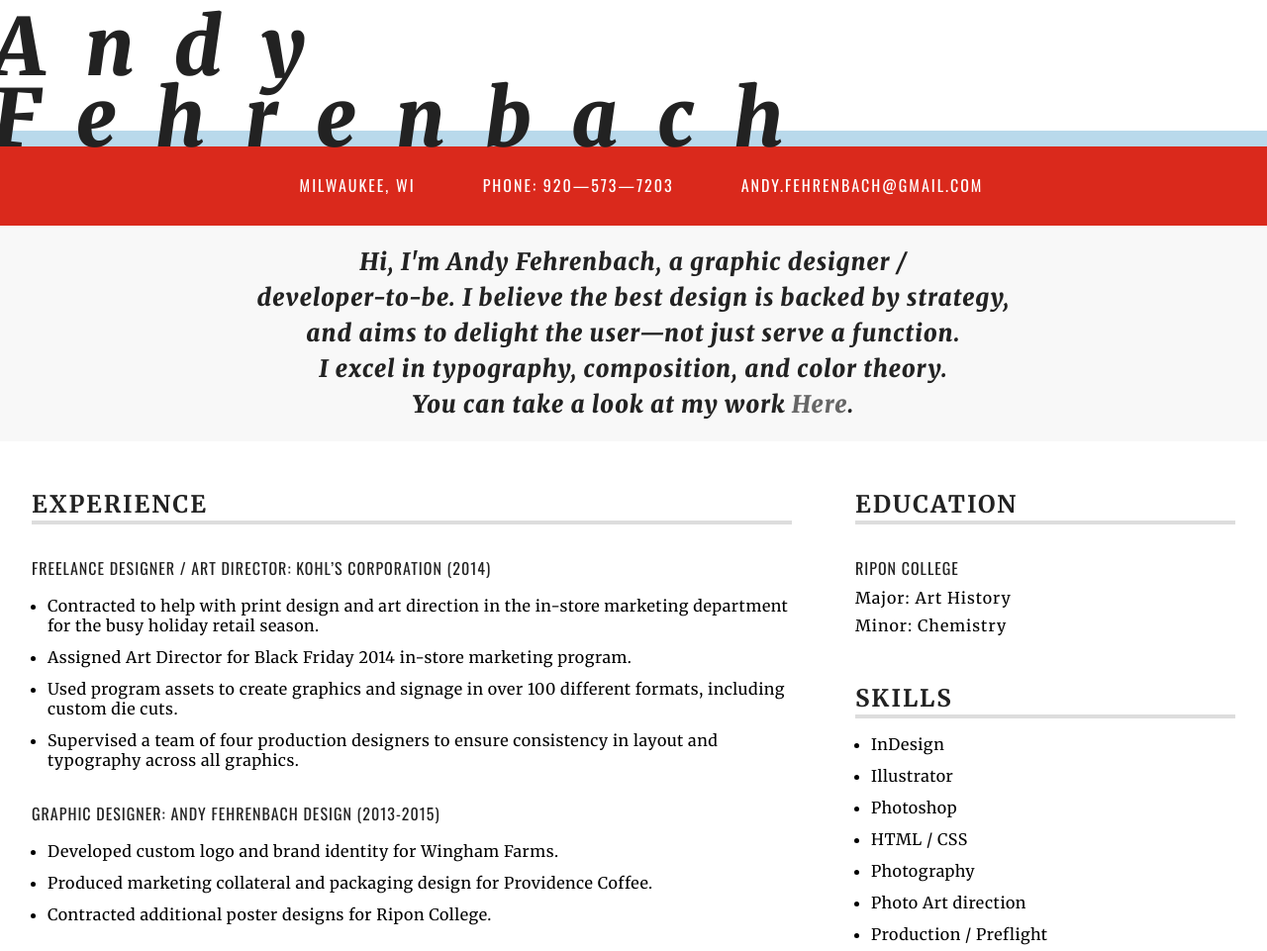
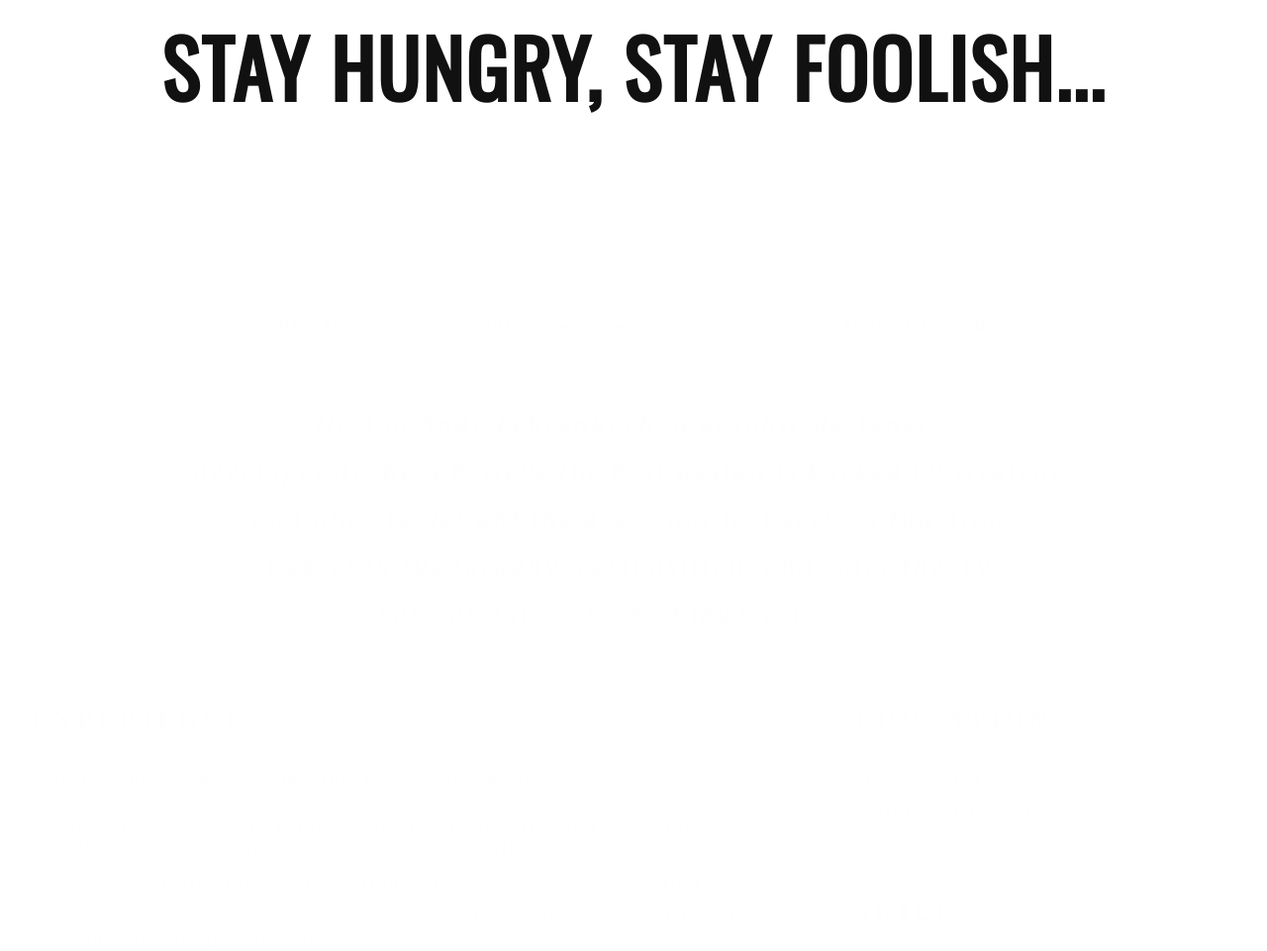
Before and after one commit to andyfehrenbach/andyfehrenbach.github.io, a plain HTML site: page index.html in a window 1280 px wide. Shown: the top 961 px of the page at 99% size. Drawn offline with nearby package versions, Linux system fonts and the light colour scheme.

Commit message:
Resume_R2
This is Revision 2 of my resume, after week 1 of prime pre work.

```diff
--- a/index.html
+++ b/index.html
@@ -2,38 +2,40 @@
 
 <html>
     <head>
-        <link href='http://fonts.googleapis.com/css?family=Merriweather:900italic,700,400|Oswald' rel='stylesheet' type='text/css'>
+        <link href='http://fonts.googleapis.com/css?family=Merriweather:900italic,700, 700italic,400|Oswald' rel='stylesheet' type='text/css'>
 
-        <link rel="stylesheet" type="text/css" href="stylesheet.css">
+        <link rel="stylesheet" href="stylesheet.css">
 
-        <meta http-equiv="content-type" content="text/php; charset=utf-8" />
+        <meta charset="UTF-8">
 
         <title>Andy Fehrenbach - Resume</title>
     </head>
 
     <body>
-        <div class="container">
-            <div class="masthead">
-                <h1> <a href="http://www.andyfehrenbach.com"> Andy <br> Fehrenbach </a></h1>
-            </div>
+        <div class="lead-in">
+            <h1>Stay hungry, stay foolish...<h1>
+        </div>
+               <header>
+            <h1> <a href="http://www.andyfehrenbach.com"> Andy <br> Fehrenbach </a></h1>
+                </header>
 
-        <div class="bar">
+
+        <nav>
             <ul>
                 <li>Milwaukee, WI</li>
                 <li>Phone: 920—573—7203</li>
                 <li>andy.fehrenbach@gmail.com</li>
             </ul>
-        </div>
+        </nav>
 
-        <div class="body">
+        <main>
 
             <div class= "intro">
                 <h1> Hi, I'm Andy Fehrenbach, a graphic designer / <br>developer-to-be. I believe the best design is backed by strategy,<br> and aims to delight the user—not just serve a function.<br> I excel in typography, composition, and color theory. <br> You can take a look at my work <a href= "http://www.andyfehrenbach.com"> Here</a>. </h1>
             </div>
 
-            <div class="rule"></div>
 
-            <div class="col-left">
+            <section>
                 <h2>Experience</h2>
                         <h3>Freelance Designer / Art Director: Kohl’s Corporation (2014)</h3>
                         <ul>
@@ -64,9 +66,9 @@ in layout and typography across all graphics.</li>
                             <li>In anticipation of art directing photoshoots, I photographed children’s
 activities at a busy summer camp in many challenging conditions.</li>
                         </ul>
-            </div>
+            </section>
 
-            <div class="col-right">
+            <aside>
                  <h2>Education</h2>
                     <h3>Ripon College</h3>
                     <p><strong>Major:</strong> Art History</p>
@@ -94,9 +96,9 @@ activities at a busy summer camp in many challenging conditions.</li>
                         <li>Design Milk</li>
                         <li>Grain Edit</li>
                     </ul>
-            </div>
+            </aside>
 
-        </div>
+       </main>
 
     </body>
 
--- a/stylesheet.css
+++ b/stylesheet.css
@@ -24,43 +24,78 @@ time, mark, audio, video {
 	vertical-align: baseline;
 }
 /*end reset*/
+body{
+	background-color: #fff;
+	transition: background-color 10s cubic-bezier(.22,0,.74,.01);
+	margin-top: 0;
+}
+
+body:hover{
+	background-color: #111;
+}
 
 h1, h2, h3, h4, p, li {
-	color: #000;
-	letter-spacing: 1px;
+	color: #fefefe;
+	letter-spacing: 3px;
 	font-family: 'merriweather', georgia, serif;
 	font-size: 1em;
 	font-weight: 400;
+
 }
+
 
 h1 {
 	font-weight: 900;
 	font-style: italic;
+	font-size: 4em;
+	z-index: 1;
+	margin-top: 0px;
+	text-align: center;
+	letter-spacing: 5px;
+}
+.lead-in h1{
+	color: #111;
+	text-align: center;
+	letter-spacing: 2px;
+	font-family: Oswald;
+	font-style: normal;
+	text-transform: uppercase;
 	font-size: 5em;
-	z-index: 1;
-	color: #222;
-	margin-top: 0px;
+}
+.lead-in {
+margin-top: .5em;
+}
+.intro{
+	margin-top: 2em;
 }
 
 .intro h1 {
 	text-align: center;
 	font-weight: 700;
 	font-size: 1.5em;
-	line-height: 1.5em;
+	line-height: 2em;
 	padding: .8em 0px;
 	margin: 0px;
-	background-color: #f8f8f8;
+	letter-spacing: 3px;
+}
+
+.intro a{
+	color: #fff;
+}
+
+.intro a:hover{
+	text-decoration: underline #666;
+	color: #b9d9eb;
 
 }
 
 h2{
 	font-weight: 700;
 	font-size: 1.5em;
-	color:#222;
-	border-bottom: 4px solid #ddd;
+	border-bottom: 2px solid #fff;
 	padding-bottom: 1px;
 	text-transform: uppercase;
-	letter-spacing: 2px;
+	letter-spacing: 6px;
 	margin-top: 2em;
 	margin-bottom: 0em;
 }
@@ -69,7 +104,6 @@ h3, h4 {
 	font-family: 'oswald', sans-serif;
 	font-size: 1em;
 	margin: 0px;
-	color: #222;
 	text-transform: uppercase;
 	margin-top: 2em;
 }
@@ -77,12 +111,13 @@ h3, h4 {
 
 ul{
 	padding-left: 1em;
-	margin-top: 1em;
+	margin-top: 1.5em;
+	list-style-type: square;
 }
 
 li{
-	margin-bottom: .75em;
-	letter-spacing: .5px;
+	margin-bottom: 1em;
+	letter-spacing: 2px;
 }
 p{
 	margin:.5em 0;
@@ -97,63 +132,63 @@ a:hover {
 color: #da291c;
 }
 
-.masthead a{
-	color: #222;
-}
-
-.masthead a:hover{
-	letter-spacing: .5em;
-}
-
-.bar ul{
-	margin: 1.7em auto;
-	width:75%;
+header a{
+	color: #fff;
 	text-align: center;
 }
 
-.bar li{
+header a:hover {
+	letter-spacing: .75em;
+	color: #fff;
+}
+
+nav ul{
+	text-align: center;
+	padding-left: 0;
+	height: 100%;
+	margin-top: 0;
+	padding: .75em 0;
+}
+
+nav li{
 display:inline-block;
-color: #fff;
-margin: auto 2em;
+margin: auto 1.5em;
 text-transform: uppercase;
-letter-spacing: 2px;
+letter-spacing: 3px;
 font-family: 'oswald', sans-serif;
 float:center;
 text-align: center;
 }
 
-.right li{
-	margin-bottom: .25em;
-	margin-top:.25em;
+aside li{
+	margin: 1em 0;
 }
 
-.masthead {
+header {
 
-	line-height: 4.5em;
-	margin bottom: -5em;
-	position: relative;
-	left: -.5em;
-	top:.75em;
+	line-height: 5em;
+	margin-bottom: 1em;
+	/*position: relative;*/
+	/*left: -.5em;
+	top:.75em;*/
 }
 
 
 
 
-.bar{
-	border-top: 1em solid #b9d9eb;
-	height: 5em;
-	background-color:#da291c;
-	margin-top: -.75em;
+nav {
+	border-top: 2px solid #fff;
+	border-bottom: 2px solid #fff;
+	height: 3em;
+	margin: 0 10%;
 	text-align: center;
+	width: auto;
+
 }
-/*.rule{
-	height: 4px;
-	background-color: #ddd;
-	margin: 0 5%;
-}*/
 
 
-.col-left {
+
+section {
 padding: 1em;
 padding-top: 0;
 width: 60%;
@@ -162,7 +197,7 @@ float: left;
 /*border-left: 3px solid #DDD;*/
 }
 
-.col-right {
+aside {
 padding: 1em;
 width: 30%;
 padding-top: 0;
@@ -175,9 +210,8 @@ margin-right: 1em;
 
 
 footer {
-	height: 1em;
-	background-color: #da291c;
-	border-top: 4px solid #b9d9eb;
+	height: 2em;
+	border-top: 2px solid #fff;
 	clear: both;
-	margin-top: 4em;
+	margin: 4em 10% 0 10%;
 }
```
